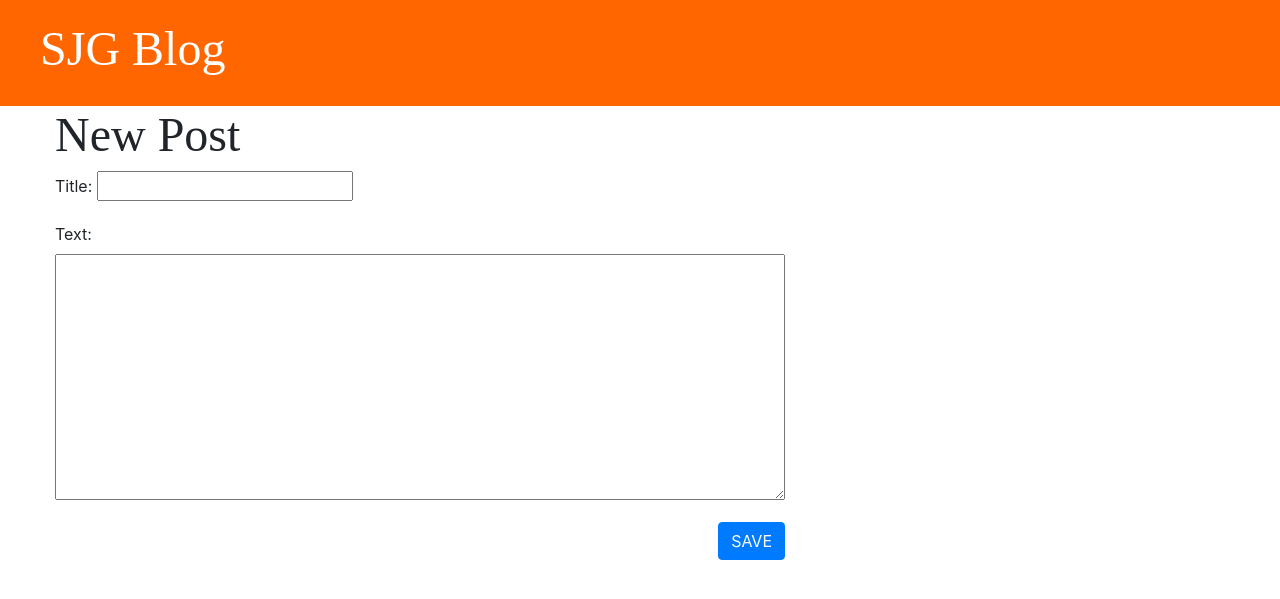
After one commit to SJg00/django_blog, a Django app: page /post/new in a window 1280 px wide. The commit adds this page. Shown: the top 599 px of the page. Run offline with Django 3.2, Linux system fonts and the light colour scheme; some libraries are stand-ins or nearby versions.

Commit message:
Add feature to create new blog post from front-end.

```diff
--- /dev/null
+++ b/blog/forms.py
@@ -0,0 +1,7 @@
+from django import forms
+from .models import Post
+
+class PostForm(forms.ModelForm):
+    class Meta:
+        model = Post
+        fields = ('title', 'text')
--- a/blog/models.py
+++ b/blog/models.py
@@ -12,7 +12,6 @@ class Post(models.Model):
         self.published_date = timezone.now()
         self.save()
 
-
     # create a string representation
     def __str__(self):
         return self.title + ' by' + str(self.author)
--- a/blog/static/css/blog.css
+++ b/blog/static/css/blog.css
@@ -28,3 +28,11 @@ h1, h2, h3, h4 {
 .post h1 a{
     color: #000000;
 }
+
+.post-form-blog textarea {
+    width: 100%;
+}
+
+.post-form-blog .btn-primary {
+    float: right;
+}
--- /dev/null
+++ b/blog/templates/blog/post_edit.html
@@ -0,0 +1,9 @@
+{% extends 'blog/base.html' %}
+{% block content %}
+     <h1>New Post</h1>
+    <form method="post" class="post-form-blog">
+        {% csrf_token %}
+        {{ form.as_p }}
+        <button type="submit" class="btn btn-primary">SAVE</button>
+    </form>
+{% endblock %}
--- a/blog/urls.py
+++ b/blog/urls.py
@@ -2,6 +2,15 @@ from django.urls import path
 from . import views
 
 urlpatterns = [
+    # 127.0.0.1:8000 ____> local
+    # mydjangosite.com ___> online
     path('', views.post_list, name='post_list'),
-    path('post/<int:pk>/', views.post_detail, name='post_detail')
+
+    # 127.0.0.1:8000/post/2 --> local
+    # mydjangosite.com/post/2 --> online
+    path('post/<int:pk>/', views.post_detail, name='post_detail'),
+
+    # 127.0.0.1:8000/post/new -->  local
+    # mydjangosite.com/post/new --> online
+    path('post/new', views.post_new, name='post_new'),
 ]
--- a/blog/views.py
+++ b/blog/views.py
@@ -1,6 +1,9 @@
-from django.shortcuts import render, get_object_or_404
+from django.shortcuts import render, get_object_or_404, redirect
 from django.utils import timezone
+
+from .forms import PostForm
 from .models import Post
+
 
 # Create your views here.
 def post_list(request):
@@ -8,7 +11,23 @@ def post_list(request):
     stuff_for_frontend = {'post': post}
     return render(request, 'blog/post_list.html', stuff_for_frontend)
 
+
 def post_detail(request, pk):
     post = get_object_or_404(Post, pk=pk)
     stuff_for_frontend = {'post': post}
     return render(request, 'blog/post_detail.html', stuff_for_frontend)
+
+
+def post_new(request):
+    if request.method == 'POST':
+        form = PostForm(request.POST)
+        if form.is_valid():
+            post = form.save(commit=False)
+            post.author = request.user
+            post.published_date = timezone.now()
+            post.save()
+            return redirect('post_detail', pk=post.pk)
+    else:
+        form = PostForm()
+        stuff_for_frontend = {'form': form}
+    return render(request, 'blog/post_edit.html', stuff_for_frontend)
```
Also changed, not shown: db.sqlite3.
